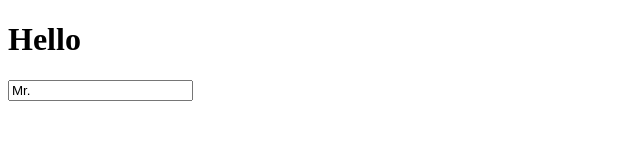
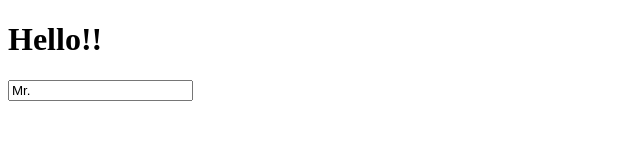
Before and after one commit to Siby1lA/TIL, a React (Create React App) app: page / in a window 1280 px wide. Shown: the top 160 px of the page, without its empty margins (0-640 px from the left). Built offline with nearby package versions, Linux system fonts and the light colour scheme.

Commit message:
useInput

```diff
--- a/src/App.js
+++ b/src/App.js
@@ -20,7 +20,7 @@ const App = () => {
   const name = useInput("Mr.", maxLen);
   return (
     <div>
-      <h1>Hello</h1>
+      <h1>Hello!!</h1>
       <input placeholder="Name" {...name} />
     </div>
   );
```
